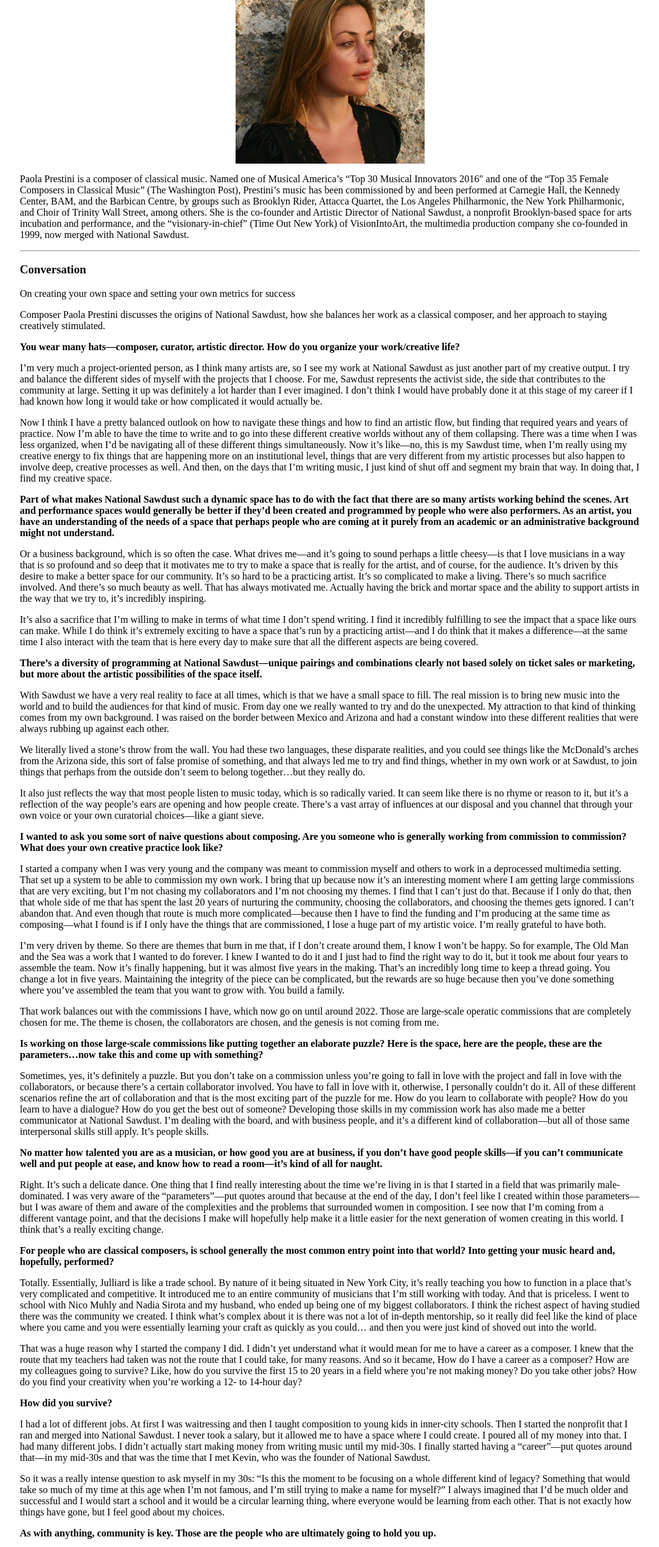
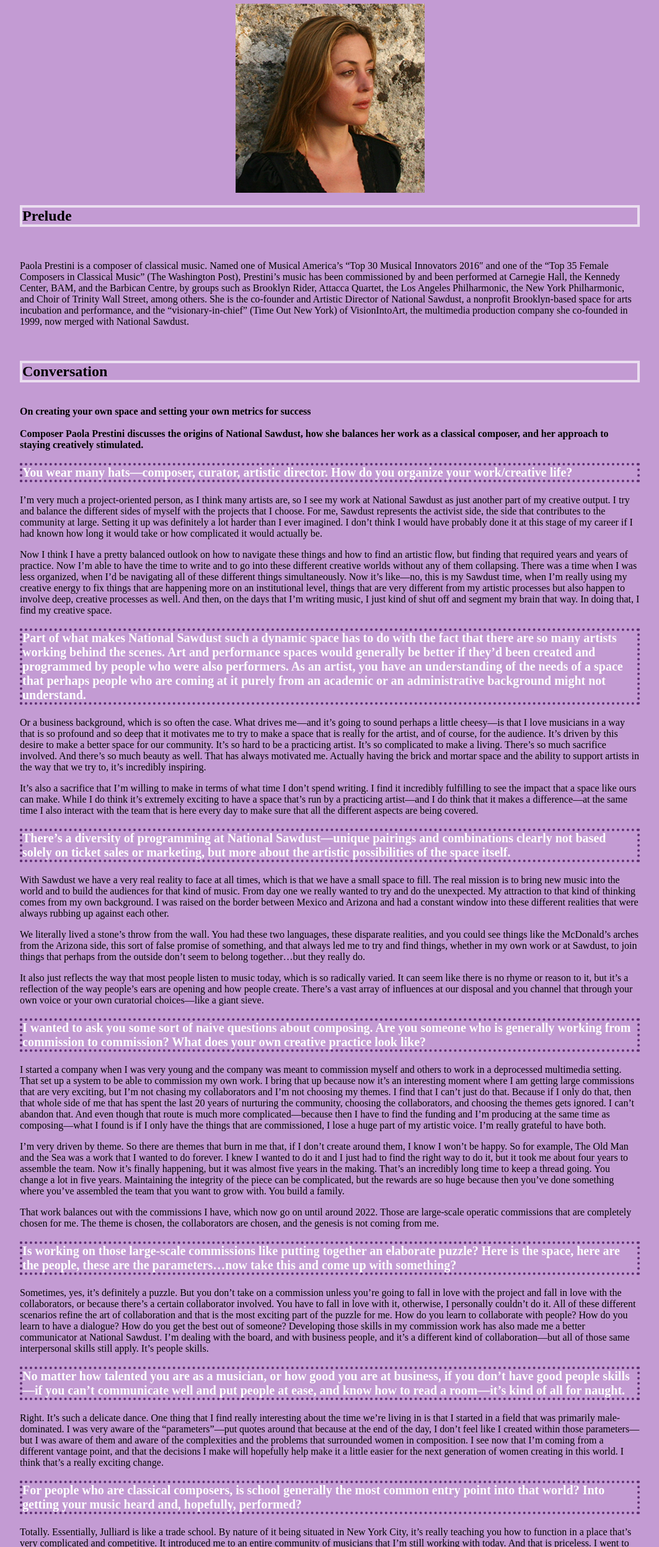
Before and after one commit to rutujanagulpelli/class-site, a plain HTML site: page index2.html in a window 1280 px wide. Shown: the part 176-2672 px from the top of the page at 62% size, without its empty margins (108-1171 px from the left). Drawn offline with Linux system fonts and the light colour scheme.

Commit message:
Reading Response

```diff
--- a/index2.html
+++ b/index2.html
@@ -2,71 +2,91 @@
 <html>
 <head>
   <title>Paola Prestini</title>
-  <link rel="stylesheet"
-  href="style2.css">
   </head>
+
   <style>
 .content {
   max-width: 1000px;
   margin: auto;
 }
+body{background-color: #C39BD3;}
 img {
   display: block;
   margin-left: auto;
   margin-right: auto;
 }
+h3{
+  color: white;
+  font-size: 20px;
+}
+
+h3 {
+  border: 4px dotted #5B2C6F;
+}
+h2 {
+  border: 4px solid #EBDEF0;
+}
 
 </style>
   <body>
     <div class="content">
-    <h3>Prelude</h3>
-    <h2> Paola Prestini <br> Composer, Artistic Director </h2>
-    <img src="Paola.jpg" alt="Image of Paola" >
+      <br>
+      <br>
+  <center>
+    <h1> PAOLA PRESTINI </h1> <h1>Composer, Artistic Director </h1>
+  </center>
+<img src="Paola.jpg" alt="Image of Paola" >
 
+  <h2>Prelude</h2>
+  <br>
     <p> Paola Prestini is a composer of classical music. Named one of Musical America’s “Top 30 Musical Innovators 2016″ and one of the “Top 35 Female Composers in Classical Music” (The Washington Post), Prestini’s music has been commissioned by and been performed at Carnegie Hall, the Kennedy Center, BAM, and the Barbican Centre, by groups such as Brooklyn Rider, Attacca Quartet, the Los Angeles Philharmonic, the New York Philharmonic, and Choir of Trinity Wall Street, among others. She is the co-founder and Artistic Director of National Sawdust, a nonprofit Brooklyn-based space for arts incubation and performance, and the “visionary-in-chief” (Time Out New York) of VisionIntoArt, the multimedia production company she co-founded in 1999, now merged with National Sawdust.</p>
-    <hr>
-    </hr>
-    <h3>Conversation</h3>
-    <p>On creating your own space and setting your own metrics for success</p>
-    <p>Composer Paola Prestini discusses the origins of National Sawdust, how she balances her work as a classical composer, and her approach to staying creatively stimulated.</p>
-    <b>You wear many hats—composer, curator, artistic director. How do you organize your work/creative life?</b>
+
+<br>
+    <h2>Conversation</h2>
+    <br>
+    <b>On creating your own space and setting your own metrics for success</b>
+    <br>
+    <br>
+    <b>Composer Paola Prestini discusses the origins of National Sawdust, how she balances her work as a classical composer, and her approach to staying creatively stimulated.</b>
+    <br>
+    <h3>You wear many hats—composer, curator, artistic director. How do you organize your work/creative life?</h3>
     <p>I’m very much a project-oriented person, as I think many artists are, so I see my work at National Sawdust as just another part of my creative output. I try and balance the different sides of myself with the projects that I choose. For me, Sawdust represents the activist side, the side that contributes to the community at large. Setting it up was definitely a lot harder than I ever imagined. I don’t think I would have probably done it at this stage of my career if I had known how long it would take or how complicated it would actually be.</p>
     <p>Now I think I have a pretty balanced outlook on how to navigate these things and how to find an artistic flow, but finding that required years and years of practice. Now I’m able to have the time to write and to go into these different creative worlds without any of them collapsing. There was a time when I was less organized, when I’d be navigating all of these different things simultaneously. Now it’s like—no, this is my Sawdust time, when I’m really using my creative energy to fix things that are happening more on an institutional level, things that are very different from my artistic processes but also happen to involve deep, creative processes as well. And then, on the days that I’m writing music, I just kind of shut off and segment my brain that way. In doing that, I find my creative space.</p>
-    <b>Part of what makes National Sawdust such a dynamic space has to do with the fact that there are so many artists working behind the scenes. Art and performance spaces would generally be better if they’d been created and programmed by people who were also performers. As an artist, you have an understanding of the needs of a space that perhaps people who are coming at it purely from an academic or an administrative background might not understand.</b>
+    <h3>Part of what makes National Sawdust such a dynamic space has to do with the fact that there are so many artists working behind the scenes. Art and performance spaces would generally be better if they’d been created and programmed by people who were also performers. As an artist, you have an understanding of the needs of a space that perhaps people who are coming at it purely from an academic or an administrative background might not understand.</h3>
     <p>Or a business background, which is so often the case. What drives me—and it’s going to sound perhaps a little cheesy—is that I love musicians in a way that is so profound and so deep that it motivates me to try to make a space that is really for the artist, and of course, for the audience. It’s driven by this desire to make a better space for our community. It’s so hard to be a practicing artist. It’s so complicated to make a living. There’s so much sacrifice involved. And there’s so much beauty as well. That has always motivated me. Actually having the brick and mortar space and the ability to support artists in the way that we try to, it’s incredibly inspiring.</p>
     <p>It’s also a sacrifice that I’m willing to make in terms of what time I don’t spend writing. I find it incredibly fulfilling to see the impact that a space like ours can make. While I do think it’s extremely exciting to have a space that’s run by a practicing artist—and I do think that it makes a difference—at the same time I also interact with the team that is here every day to make sure that all the different aspects are being covered.</p>
-    <b>There’s a diversity of programming at National Sawdust—unique pairings and combinations clearly not based solely on ticket sales or marketing, but more about the artistic possibilities of the space itself.</b>
+    <h3>There’s a diversity of programming at National Sawdust—unique pairings and combinations clearly not based solely on ticket sales or marketing, but more about the artistic possibilities of the space itself.</h3>
     <p>With Sawdust we have a very real reality to face at all times, which is that we have a small space to fill. The real mission is to bring new music into the world and to build the audiences for that kind of music. From day one we really wanted to try and do the unexpected. My attraction to that kind of thinking comes from my own background. I was raised on the border between Mexico and Arizona and had a constant window into these different realities that were always rubbing up against each other.</p>
     <p>We literally lived a stone’s throw from the wall. You had these two languages, these disparate realities, and you could see things like the McDonald’s arches from the Arizona side, this sort of false promise of something, and that always led me to try and find things, whether in my own work or at Sawdust, to join things that perhaps from the outside don’t seem to belong together…but they really do.</p>
     <p>It also just reflects the way that most people listen to music today, which is so radically varied. It can seem like there is no rhyme or reason to it, but it’s a reflection of the way people’s ears are opening and how people create. There’s a vast array of influences at our disposal and you channel that through your own voice or your own curatorial choices—like a giant sieve.</p>
-    <b>I wanted to ask you some sort of naive questions about composing. Are you someone who is generally working from commission to commission? What does your own creative practice look like?</b>
+    <h3>I wanted to ask you some sort of naive questions about composing. Are you someone who is generally working from commission to commission? What does your own creative practice look like?</h3>
     <p>I started a company when I was very young and the company was meant to commission myself and others to work in a deprocessed multimedia setting. That set up a system to be able to commission my own work. I bring that up because now it’s an interesting moment where I am getting large commissions that are very exciting, but I’m not chasing my collaborators and I’m not choosing my themes. I find that I can’t just do that. Because if I only do that, then that whole side of me that has spent the last 20 years of nurturing the community, choosing the collaborators, and choosing the themes gets ignored. I can’t abandon that. And even though that route is much more complicated—because then I have to find the funding and I’m producing at the same time as composing—what I found is if I only have the things that are commissioned, I lose a huge part of my artistic voice. I’m really grateful to have both.</p>
     <p>I’m very driven by theme. So there are themes that burn in me that, if I don’t create around them, I know I won’t be happy. So for example, The Old Man and the Sea was a work that I wanted to do forever. I knew I wanted to do it and I just had to find the right way to do it, but it took me about four years to assemble the team. Now it’s finally happening, but it was almost five years in the making. That’s an incredibly long time to keep a thread going. You change a lot in five years. Maintaining the integrity of the piece can be complicated, but the rewards are so huge because then you’ve done something where you’ve assembled the team that you want to grow with. You build a family.</p>
     <p>That work balances out with the commissions I have, which now go on until around 2022. Those are large-scale operatic commissions that are completely chosen for me. The theme is chosen, the collaborators are chosen, and the genesis is not coming from me.</p>
-    <b>Is working on those large-scale commissions like putting together an elaborate puzzle? Here is the space, here are the people, these are the parameters…now take this and come up with something?</b>
+    <h3>Is working on those large-scale commissions like putting together an elaborate puzzle? Here is the space, here are the people, these are the parameters…now take this and come up with something?</h3>
     <p>Sometimes, yes, it’s definitely a puzzle. But you don’t take on a commission unless you’re going to fall in love with the project and fall in love with the collaborators, or because there’s a certain collaborator involved. You have to fall in love with it, otherwise, I personally couldn’t do it. All of these different scenarios refine the art of collaboration and that is the most exciting part of the puzzle for me. How do you learn to collaborate with people? How do you learn to have a dialogue? How do you get the best out of someone? Developing those skills in my commission work has also made me a better communicator at National Sawdust. I’m dealing with the board, and with business people, and it’s a different kind of collaboration—but all of those same interpersonal skills still apply. It’s people skills.</p>
-    <b>No matter how talented you are as a musician, or how good you are at business, if you don’t have good people skills—if you can’t communicate well and put people at ease, and know how to read a room—it’s kind of all for naught.</b>
+    <h3>No matter how talented you are as a musician, or how good you are at business, if you don’t have good people skills—if you can’t communicate well and put people at ease, and know how to read a room—it’s kind of all for naught.</h3>
     <p>Right. It’s such a delicate dance. One thing that I find really interesting about the time we’re living in is that I started in a field that was primarily male-dominated. I was very aware of the “parameters”—put quotes around that because at the end of the day, I don’t feel like I created within those parameters—but I was aware of them and aware of the complexities and the problems that surrounded women in composition. I see now that I’m coming from a different vantage point, and that the decisions I make will hopefully help make it a little easier for the next generation of women creating in this world. I think that’s a really exciting change.</p>
-    <b>For people who are classical composers, is school generally the most common entry point into that world? Into getting your music heard and, hopefully, performed?</b>
+    <h3>For people who are classical composers, is school generally the most common entry point into that world? Into getting your music heard and, hopefully, performed?</h3>
     <p>Totally. Essentially, Julliard is like a trade school. By nature of it being situated in New York City, it’s really teaching you how to function in a place that’s very complicated and competitive. It introduced me to an entire community of musicians that I’m still working with today. And that is priceless. I went to school with Nico Muhly and Nadia Sirota and my husband, who ended up being one of my biggest collaborators. I think the richest aspect of having studied there was the community we created. I think what’s complex about it is there was not a lot of in-depth mentorship, so it really did feel like the kind of place where you came and you were essentially learning your craft as quickly as you could… and then you were just kind of shoved out into the world.</p>
     <p>That was a huge reason why I started the company I did. I didn’t yet understand what it would mean for me to have a career as a composer. I knew that the route that my teachers had taken was not the route that I could take, for many reasons. And so it became, How do I have a career as a composer? How are my colleagues going to survive? Like, how do you survive the first 15 to 20 years in a field where you’re not making money? Do you take other jobs? How do you find your creativity when you’re working a 12- to 14-hour day?</p>
-    <b>How did you survive?</b>
+    <h3>How did you survive?</h3>
     <p>I had a lot of different jobs. At first I was waitressing and then I taught composition to young kids in inner-city schools. Then I started the nonprofit that I ran and merged into National Sawdust. I never took a salary, but it allowed me to have a space where I could create. I poured all of my money into that. I had many different jobs. I didn’t actually start making money from writing music until my mid-30s. I finally started having a “career”—put quotes around that—in my mid-30s and that was the time that I met Kevin, who was the founder of National Sawdust.</p>
     <p>So it was a really intense question to ask myself in my 30s: “Is this the moment to be focusing on a whole different kind of legacy? Something that would take so much of my time at this age when I’m not famous, and I’m still trying to make a name for myself?” I always imagined that I’d be much older and successful and I would start a school and it would be a circular learning thing, where everyone would be learning from each other. That is not exactly how things have gone, but I feel good about my choices.</p>
-    <b>As with anything, community is key. Those are the people who are ultimately going to hold you up.</b>
+    <h3>As with anything, community is key. Those are the people who are ultimately going to hold you up.</h3>
     <p>An artistic community is built on generosity. Being an artist is tough. We all go into it for different reasons, but a huge part of it is that you have something to say, right? You have something that you can’t keep in. You need to share. You need to bring that out. At the same time, if you’re not worried about the context that you’re living in, it’s going to be very hard for you. I’m always of the opinion that, yes, you need to nurture your voice, but you also need to be thinking about things like: What is the world around you? How do you nurture that world around you? The other big thing that people don’t talk about enough is mental health. For a lot of writers, you go into it because it’s a type of therapy. It’s a space that you can go in and breathe.</p>
     <p>As you get older, you have to make sure to find a community that supports you, find the voices that hear you, and identify the reasons for why you’re doing what you’re doing. You’ve also got to be very careful, because in the arts it’s always about what’s next. There’s a competitive edge and there’s the critical edge, which is very difficult to process sometimes. You really need to find a healthy way to survive, because it’s a challenging mental landscape. It’s a very vulnerable mental landscape.</p>
     <p>Often when I’m giving any advice to younger composers, I talk a lot about investing in the people around them to create a safe space so that they can continue to be vulnerable. I faced—and still face—a lot of challenges in my life. From creating my own work, to family, to balancing family and business, and I always say that my teams and my collaborators know that I’ll never make a decision if I’m not ready. That’s a skill I’ve learned.</p>
-    <b>What are your other coping mechanisms?</b>
+    <h3>What are your other coping mechanisms?</h3>
     <p>I’ll actually go to bed early if I’m really down. I’ll go to bed at like 7:00 pm. I’m very aware of what my limitations are, and when I don’t see a solution, I don’t actually make any decisions. I found that sometimes waiting things out creates the solutions you need. That kind of patience translates very much into the kind of patience you need when you are creating something out of nothing. If you try to make it into something before it’s ready, or if you’re not patient with the material, it won’t be the best that it can be. I found that that has translated very well into my everyday life.</p>
-    <b>All creative people have to come up with their own metrics for what success means and looks like. If you’re a composer, that must be a complicated metric.</b>
+    <h3>All creative people have to come up with their own metrics for what success means and looks like. If you’re a composer, that must be a complicated metric.</h3>
     <p>Yeah, absolutely. We all have different metrics of success. Once you start creating work and you’re being commissioned for it, that’s a metric of success because you’re getting paid. It’s very simple. Someone is paying you to create something that technically the world doesn’t need. And that’s a huge thing. But there’s got to be more to success than that.</p>
     <p>Then, of course there’s the work that I do when I commission myself and others to make something. The metric of success there is: Have I created the work that I wanted to create? Have I brought it to life somewhere? Have I learned something from the collaborators that I’ve worked with? I often work with people who I have huge esteem for and I really see it as a school beyond school. Asking myself what techniques I can learn from this person, aside from the friendship and the life experience of being with them, is the most important part. How does this person think? How do they make decisions? How do they refine their process? And how does that all become a part of your toolset after you work with them?</p>
     <p>Those are all metrics of success that are pretty infinite. For me, those are the reasons why you do things. Then there’s the intense reality that, once you achieve a certain level of success, everything you do gets critiqued. And that’s very complicated because some of the works I’ve loved the most have gotten decimated in the press. Meanwhile, other work has received rave reviews—and I don’t always understand the difference. So what I learned is that while I think criticism is incredibly important—that’s why we have an entire wing of it at National Sawdust—I personally can’t create and read reviews. So I protect myself that way. It’s not that it wouldn’t teach me something to read criticism, but it stops me from writing. And anything that stops me from writing is not a good thing.</p>
     <p>I’m also aware that when I get really good reviews, more people will see a piece and maybe say nice things about me, but it doesn’t—or shouldn’t—change my own value of myself. Also, who knows how those pieces will be judged eventually? Some of the pieces that have been the most successful—that have been performed to literally tens of thousands of people—have been the worst reviewed. So, metrics of success are tough. You have to find them out for yourself. Most importantly, you have to figure out what it is that will keep you creating. That is a true measure of success.</p>
-    <hr>
-  </hr>
-  <h3>Some Things<h3>
+<br>
+<br>
+  <h2>Some Things<h2>
     <h4><u>Paola Prestini recommends:</u></h4>
     <li>I love listening to the Éthiopiques series. My favorite is Mulatu Astatke’s “Tezeta”</li>
     <li>Joseph Cornell</li>
@@ -74,8 +94,7 @@ img {
     <li>I love to read the back page of National Geographic Magazine because there’s always some little story that sets me thinking. I remember one was about a bird that was blind and only sang at midnight</li>
     <li>Julian Crouch. He’s a puppeteer and his work is just exquisite. He has this amazing video where he shows how to make a mask and it’s just the most poetic, unbelievably human thing</li>
     <li>Claudio Monteverdi. To me, that music is like a sanctuary. It’s like cleaning your mind.</li>
-    <hr>
-  </hr>
+
 
 
 
```
Also changed, not shown: about/index3.html (added, +13 -0 lines), index.html (+1 -0 lines), index4.html (+3 -0 lines).
